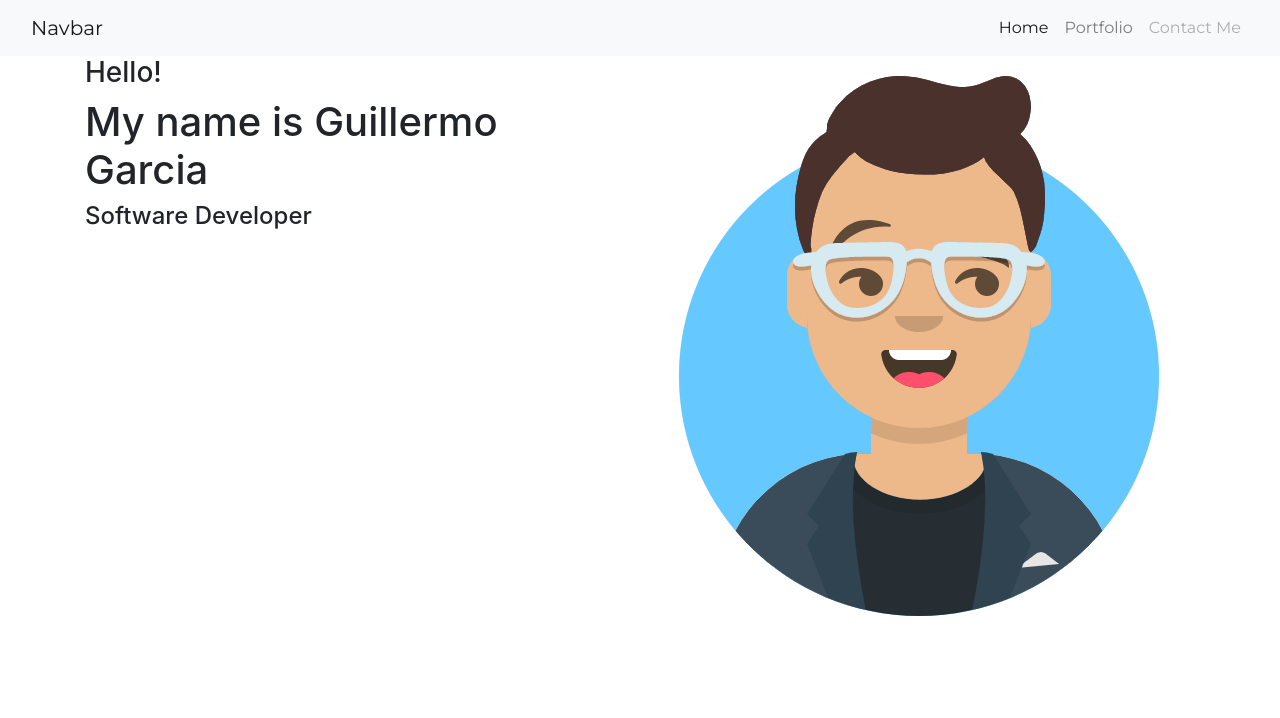
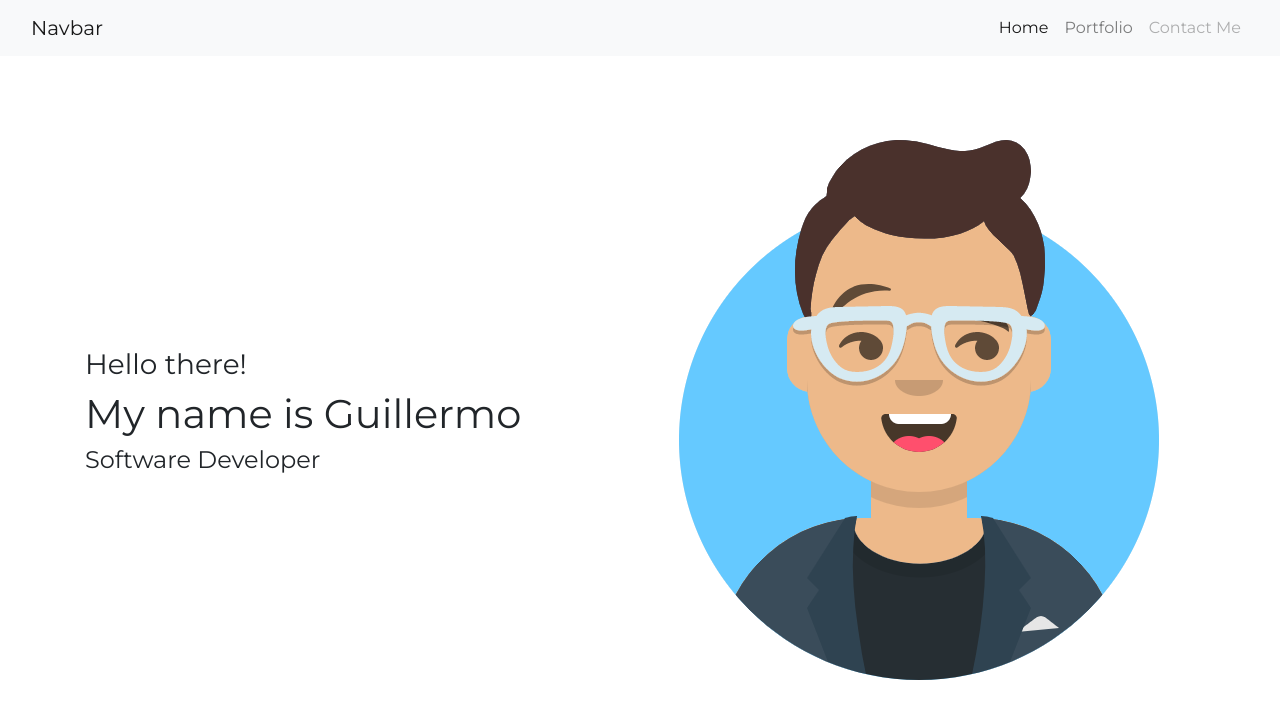
Before and after one commit to guie01/Guillermo-Garcia-Portfolio, a plain HTML site: page index.html in a window 1280 px wide. Drawn offline with nearby package versions, Linux system fonts and the light colour scheme.

Commit message:
added image,css to the cover page and edited the cover page text

```diff
--- a/css/style.css
+++ b/css/style.css
@@ -4,9 +4,12 @@
     font-family: 'Montserrat', sans-serif;
 }
 
-/*Main Body*/
+/*Cover Page*/
+.main-body{
+    padding-top: 5%;
+}
 
-.main-body{
-    margin top: 50%;
-    margin left: 50%;
+#salute-all{
+    font-family: 'Montserrat', sans-serif;
+    padding-top:20%;
 }
--- a/index.html
+++ b/index.html
@@ -44,9 +44,9 @@
     <section class = "main-body">
     <div class="container">
         <div class="row">
-          <div class="col-lg-6 col-md-12">
-          <h3 class ="salute">Hello!</h3>
-          <h1 class = "text-salute">My name is Guillermo Garcia</h1>
+          <div class="col-lg-6 col-md-12" id = "salute-all">
+          <h3 class ="salute">Hello there!</h3>
+          <h1 class = "text-salute">My name is Guillermo</h1>
           <h4 class = "text-title">Software Developer</h4>
           </div>
           <div class="col-lg-6 col-md-12">
```
